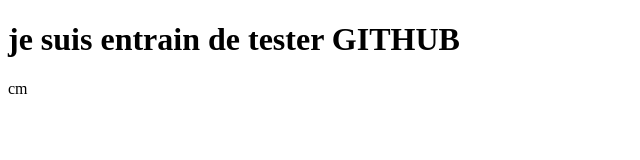
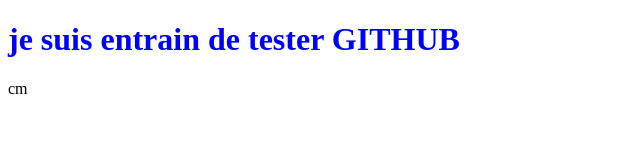
Before and after one commit to cms237/git-test, a plain HTML site: page index.html in a window 1280 px wide. Shown: the whole page, without its empty margins (0-640 px from the left). Drawn offline with Linux system fonts and the light colour scheme.

Commit message:
changement de la couleur du titre praincipale

```diff
--- a/index.css
+++ b/index.css
@@ -0,0 +1,3 @@
+h1{
+    color: blue;
+}
--- a/index.html
+++ b/index.html
@@ -4,6 +4,7 @@
     <meta charset="UTF-8">
     <meta http-equiv="X-UA-Compatible" content="IE=edge">
     <meta name="viewport" content="width=device-width, initial-scale=1.0">
+    <link rel="stylesheet" href="/index.css">
     <title>Document</title>
 </head>
 <body>
```
